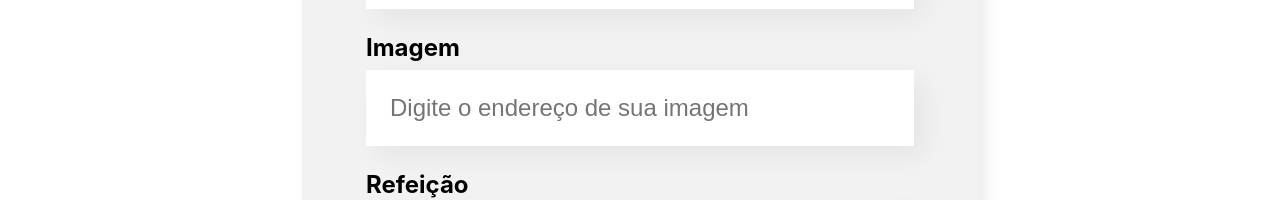
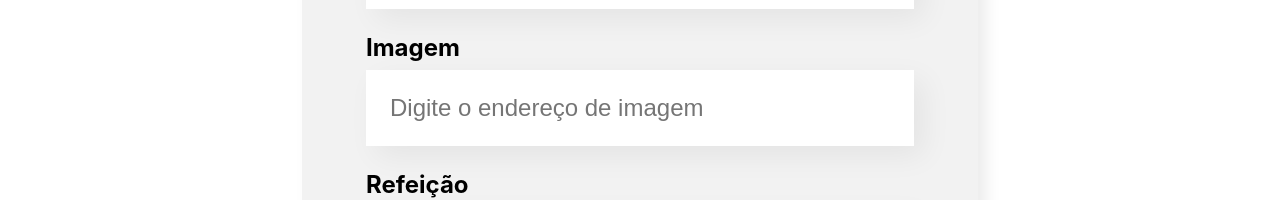
Before and after one commit to gabrielamonaro/receitas, a React (Create React App) app: page / in a window 1280 px wide. Shown: the part 702-902 px from the top of the page. Built offline with nearby package versions, Linux system fonts and the light colour scheme.

Commit message:
Correcao da escrita do placeholder do formulario

```diff
--- a/src/componentes/Formulario/index.js
+++ b/src/componentes/Formulario/index.js
@@ -71,7 +71,7 @@ const Formulario = (props) => {
                 <CampoTexto
                     obrigatorio={false}
                     label="Imagem"
-                    placeholder="Digite o endereço de sua imagem"
+                    placeholder="Digite o endereço de imagem"
                     valor = {imagem}
                     aoAlterado = {valor => setImagem(valor)}
                 />
--- a/src/componentes/Receita/Receita.css
+++ b/src/componentes/Receita/Receita.css
@@ -11,6 +11,7 @@
     border-radius: 50%;
     position: relative;
     bottom: -50px;
+
 }
 
 .receita .rodape {
```
